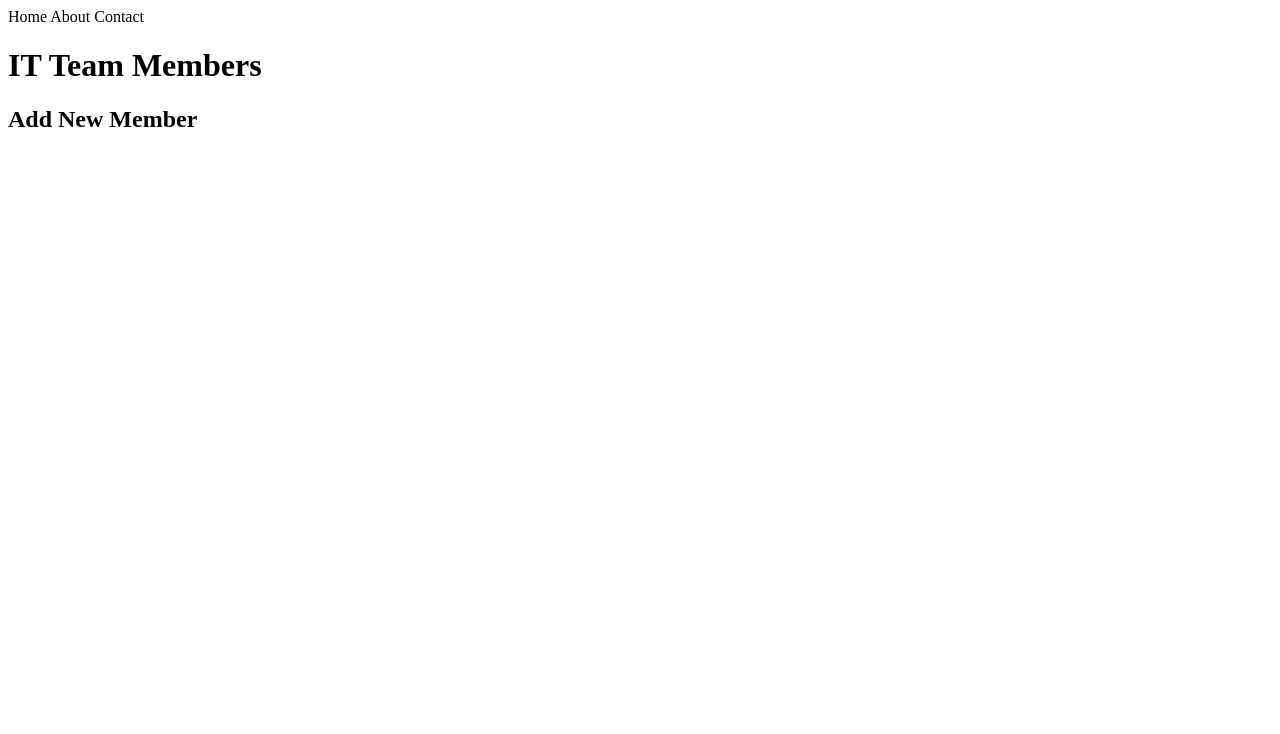
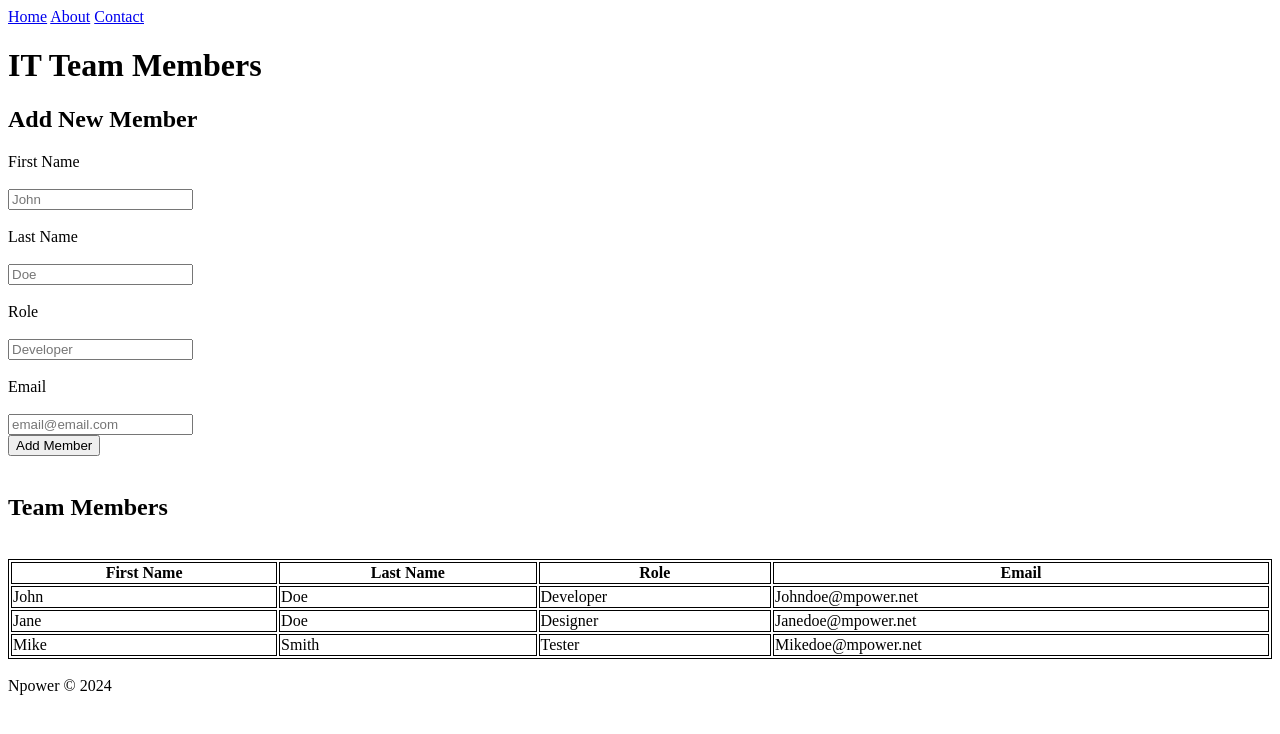
Before and after one commit to dycastillo/Path2Tech_HTML_Project, a plain HTML site: page index.html in a window 1280 px wide. Drawn offline with Linux system fonts and the light colour scheme.

Commit message:
completed

```diff
--- a/index.html
+++ b/index.html
@@ -4,15 +4,92 @@
   <meta charset="UTF-8">
   <meta name="viewport" content="width=device-width, initial-scale=1.0">
   <title>HTML Project</title>
+
+  <style>
+    table, th, td {
+      border: 1px solid black;
+    }
+    </style>
 </head>
 <body>
   <Nav>
-    <a>Home</a>
-    <a>About</a>
-    <a>Contact</a>
+    <a href="https://chatgpt.com/">Home</a>
+    <a href="https://www.youtube.com/">About</a>
+    <a href="https://www.google.com/">Contact</a>
   </Nav>
 
   <h1>IT Team Members</h1>
   <h2>Add New Member </h2>
+
+  <form>
+    <Label>First Name</Label>
+      <br>
+      <br>
+      <input type="text" name="first name" id="first name" placeholder= "John">
+      <br>
+      <br>
+
+    <Label>Last Name</Label>
+      <br>
+     <br>
+     <input type="text" name="last name" id="last name" placeholder= "Doe">
+     <br>
+     <br>
+
+    <Label>Role</Label>
+     <br>
+      <br>
+     <input type="text" name="role" id="role" placeholder= "Developer">
+      <br>
+     <br>
+
+    <Label>Email</label>
+      <br>
+      <br>
+      <input type="text" name="email" id="email" placeholder= "email@email.com">
+     <br>
+      <input type="button" value="Add Member">
+  </form> <br>
+
+  <H2>Team Members</H2>
+  <br>
+
+  <table style="width:100%" >
+
+     <tr>
+      <th>First Name</th>
+      <th>Last Name</th>
+      <th>Role</th>
+      <th>Email</th>
+    </tr>
+
+    <tr>
+      <td>John</td>
+      <td>Doe</td>
+      <td>Developer</td>
+      <td>Johndoe@mpower.net</td>
+    </tr>
+
+    <tr>
+      <td>Jane</td>
+      <td>Doe</td>
+      <td>Designer</td>
+      <td>Janedoe@mpower.net</td>
+    </tr>
+
+    <tr>
+      <td>Mike</td>
+      <td>Smith</td>
+      <td>Tester</td>
+      <td>Mikedoe@mpower.net</td>
+    </tr>
+
+  </table>
+
+  <br>
+<footer></footer>
+    Npower &copy; 2024
+</footer>
+
 </body>
 </html>
```
